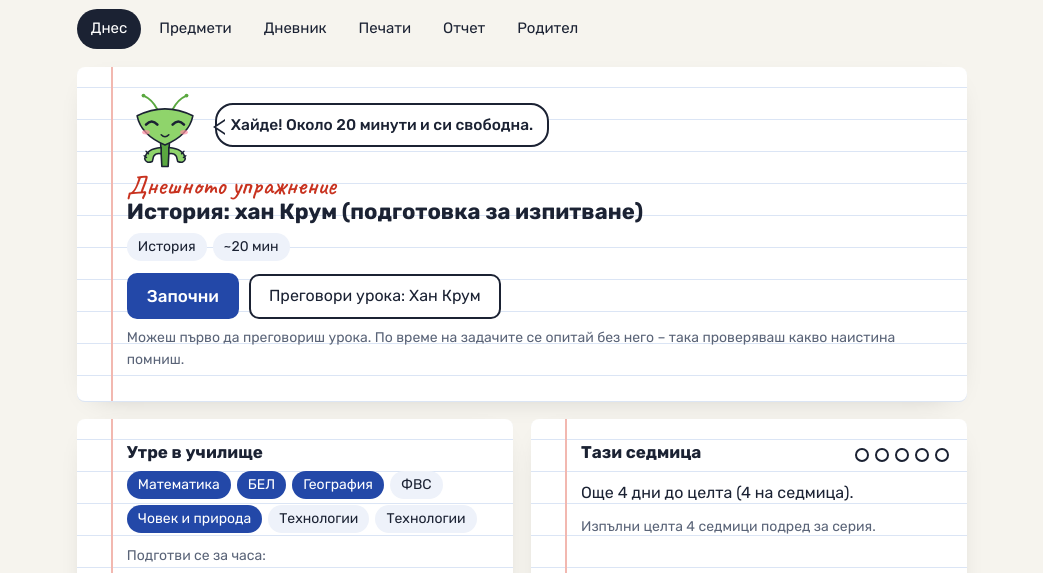
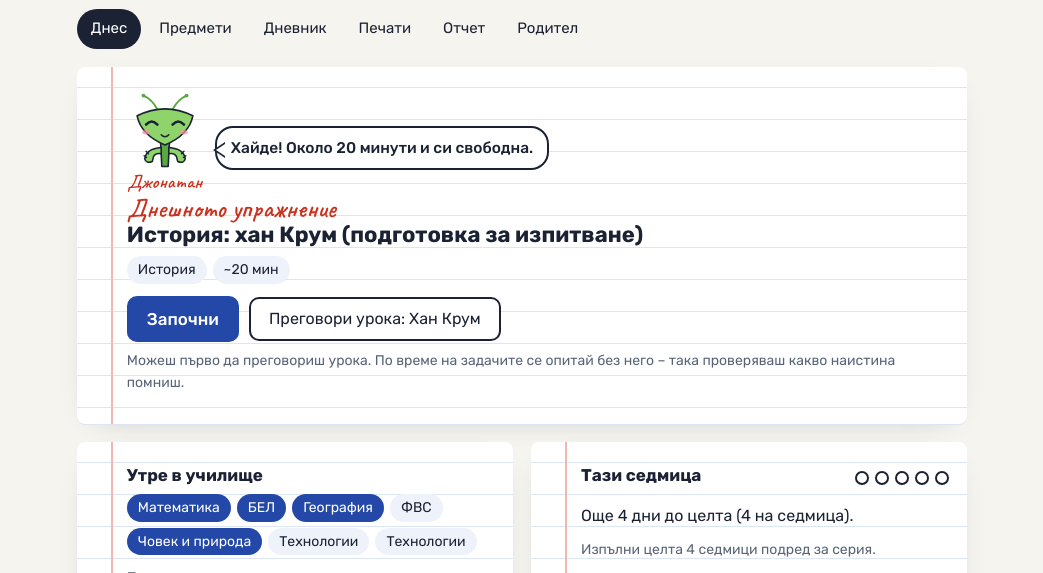
Before and after one commit to tskovacheva/tetradka, a plain HTML site: page index.html in a window 1280 px wide. Shown: the part 173-746 px from the top of the page, without its empty margins (118-1161 px from the left). Drawn offline with Linux system fonts and the light colour scheme.

Commit message:
Богомолката се казва Джонатан
Co-Authored-By: Claude Opus 5.5 <noreply@anthropic.com>
Claude-Session: https://claude.ai/code/session_017Hq3fdJPsg67EqDMEW6vaZ

```diff
--- a/index.html
+++ b/index.html
@@ -147,7 +147,7 @@ function mascot(mood){const I='#1b2233',G='#8fd46b',D='#5aa840';
  <path d="M31,102 l-4,-3 M34,96 l-4,-4 M89,102 l4,-3 M86,96 l4,-4" stroke="${I}" stroke-width="2" stroke-linecap="round"/>
  <path d="M16,36 Q60,14 104,36 Q98,66 60,82 Q22,66 16,36 Z" fill="${G}" stroke="${I}" stroke-width="2.5" stroke-linejoin="round"/>
  ${eyes}${mouth}<ellipse cx="30" cy="62" rx="6" ry="3.5" fill="#ff8fa3" opacity=".7"/><ellipse cx="90" cy="62" rx="6" ry="3.5" fill="#ff8fa3" opacity=".7"/></svg>`}
-const buddy=(mood,text)=>`<div class="buddy">${mascot(mood)}<div class="bubble">${esc(text)}</div></div>`;
+const buddy=(mood,text)=>`<div class="buddy"><div style="text-align:center;flex:none">${mascot(mood)}<div class="pen" style="font-size:19px;margin-top:-4px">Джонатан</div></div><div class="bubble">${esc(text)}</div></div>`;
 const fmtLong=d=>{try{return new Date(d+'T12:00:00').toLocaleDateString('bg-BG',{weekday:'short',day:'numeric',month:'long'})}catch(e){return d}};
 const icon=id=>`<svg viewBox="0 0 24 24" width="26" height="26" aria-hidden="true">${ICON[id]||''}</svg>`;
 
```
